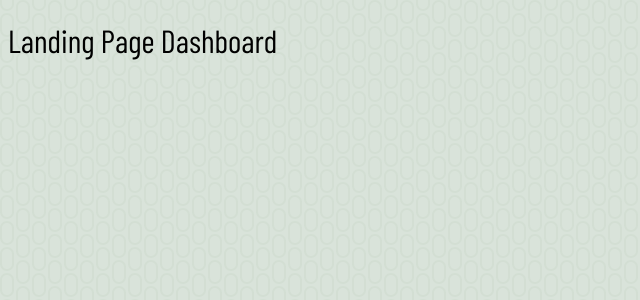
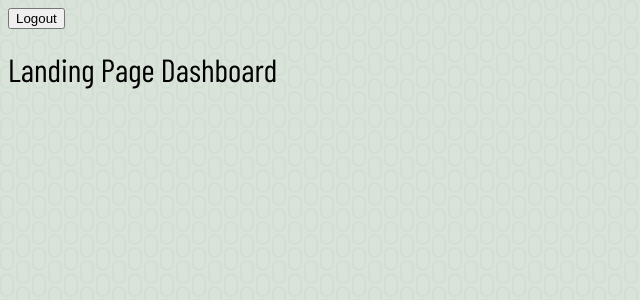
Before and after one commit to vashnavichauhan1825/landing-page-dashboard, a Next.js app: page / in a window 1280 px wide. Shown: the top 300 px of the page, without its empty margins (0-640 px from the left). Built offline with nearby package versions, Linux system fonts and the light colour scheme; sample sign-in values are in the browser's storage; a web font is replaced by a local one.

Commit message:
feat:logout

```diff
--- a/components/Layout/DefaultLayout.js
+++ b/components/Layout/DefaultLayout.js
@@ -1,8 +1,26 @@
-import React from "react";
+import { useDispatch, useSelector } from "react-redux";
+import { useRouter } from "next/router";
+import { logoutUser } from "@/store/slices/authSlice";
+const DefaultLayout = ({ children }) => {
+  const router = useRouter();
+  const dispatch = useDispatch();
+  const isAuthenticated = useSelector((state) => state.auth.isAuthenticated);
+  console.log(isAuthenticated && router.pathname !== "/auth");
+  const handleLogout = () => {
+    dispatch(logoutUser());
+    router.push("/auth");
+  };
 
-const DefaultLayout = ({ children }) => {
   return (
     <div className="border-[30px] border-[var(--secondary-color)] h-[100vh]">
+      {isAuthenticated && router.pathname !== "/auth" && (
+        <button
+          onClick={handleLogout}
+          className="mx-auto w-full bg-[var(--cta-color)] rounded-md my-4 p-2 hover:opacity-90 font-semibold hover:text-[var(--primary-color)]"
+        >
+          Logout
+        </button>
+      )}
       {children}
     </div>
   );
--- a/pages/_app.js
+++ b/pages/_app.js
@@ -1,25 +1,37 @@
 import { useEffect } from "react";
-import { Provider } from "react-redux";
+import { Provider, useDispatch } from "react-redux";
 import { useRouter } from "next/router";
 import store from "@/store";
 import DefaultLayout from "@/components/Layout/DefaultLayout";
+import { setAuth, loginUser } from "@/store/slices/authSlice";
 import "@/styles/globals.css";
 import "tailwindcss/tailwind.css";
-function MyApp({ Component, pageProps }) {
-  const Layout = Component.layout || DefaultLayout;
+function AuthProvider({ children }) {
   const router = useRouter();
+  const dispatch = useDispatch();
 
   useEffect(() => {
     const user = localStorage.getItem("user");
-    if (!user) {
+    if (user) {
+      dispatch(setAuth(true));
+      dispatch(loginUser(JSON.parse(user)));
+    } else {
       router.push("/auth");
     }
-  }, []);
+  }, [dispatch, router]);
+
+  return children;
+}
+function MyApp({ Component, pageProps }) {
+  const Layout = Component.layout || DefaultLayout;
+
   return (
     <Provider store={store}>
-      <Layout>
-        <Component {...pageProps} />
-      </Layout>
+      <AuthProvider>
+        <Layout>
+          <Component {...pageProps} />
+        </Layout>
+      </AuthProvider>
     </Provider>
   );
 }
--- a/store/slices/authSlice.js
+++ b/store/slices/authSlice.js
@@ -24,8 +24,11 @@
       localStorage.removeItem("user");
       console.log("logiout working");
     },
+    setAuth(state, action) {
+      state.isAuthenticated = action.payload;
+    },
   },
 });
 
-export const { loginUser, logoutUser } = authSlice.actions;
+export const { loginUser, logoutUser, setAuth } = authSlice.actions;
 export default authSlice.reducer;
```
